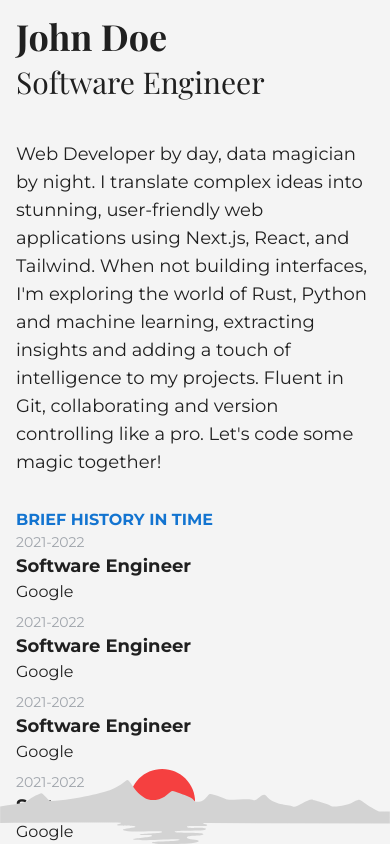
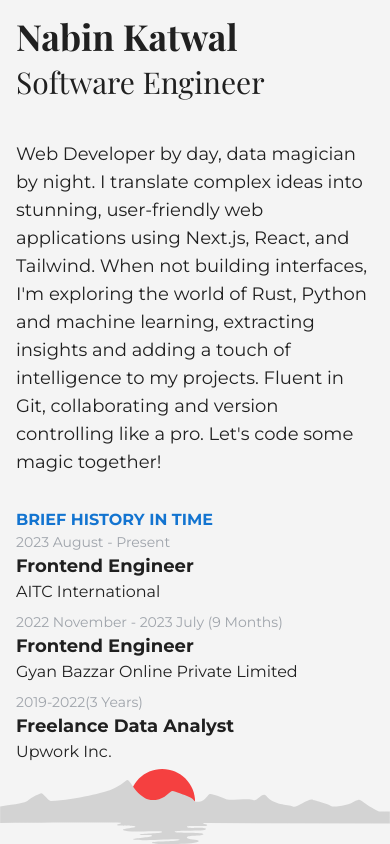
Before and after one commit to nabinkatwal7/portfolio_v3, a React app: page / in a window 390 px wide. Shown: the top 844 px of the page. Built offline with nearby package versions, Linux system fonts and the light colour scheme; the HTML template or start-up script is replaced by a standard one; a web font is replaced by a local one.

Commit message:
completed first iteration

```diff
--- a/package.json
+++ b/package.json
@@ -11,7 +11,8 @@
   },
   "dependencies": {
     "react": "^18.2.0",
-    "react-dom": "^18.2.0"
+    "react-dom": "^18.2.0",
+    "react-icons": "^4.12.0"
   },
   "devDependencies": {
     "@types/react": "^18.2.43",
--- a/src/App.tsx
+++ b/src/App.tsx
@@ -1,18 +1,20 @@
-import './App.css'
+import "./App.css";
 import Home from "./components/Home.tsx";
 import Sunset from "./assets/sunset.svg";
 import Work from "./components/Work.tsx";
+import Footer from "./components/Footer.tsx";
 
 function App() {
   return (
-      <div>
-        <div className="relative min-h-screen">
-          <Home/>
-          <img className="absolute bottom-0 w-screen" src={Sunset} alt="sunset" />
-        </div>
-          <Work/>
+    <div className="pb-10">
+      <div className="relative min-h-screen">
+        <Home />
+        <img className="absolute bottom-0 w-screen" src={Sunset} alt="sunset" />
       </div>
-  )
+      <Work />
+      <Footer />
+    </div>
+  );
 }
 
-export default App
+export default App;
--- /dev/null
+++ b/src/components/Footer.tsx
@@ -0,0 +1,53 @@
+import { FaFacebook, FaGithub, FaInstagram } from "react-icons/fa";
+import { FaXTwitter } from "react-icons/fa6";
+
+
+const Footer = () => {
+  return (
+    <div className="flex flex-col gap-10 px-4 sm:w-[60%] m-auto justify-center pt-4 sm:pt-20">
+      <p className="text-4xl font-bold font-playfair">
+        Oh. In my spare time I read books, play games, watch sports and work on
+        side projects.
+      </p>
+      <div className="flex flex-row gap-4">
+        <a
+          className="text-2xl"
+          target="_blank"
+          href="https://github.com/nabinkatwal7"
+        >
+          <FaGithub />
+        </a>
+        <a
+          className="text-2xl"
+          target="_blank"
+          href="https://facebook.com/profile.php?id=1000093649403272"
+        >
+          <FaFacebook />
+        </a>
+        <a
+          className="text-2xl"
+          target="_blank"
+          href="https://instagram.com/nabinkatwal7"
+        >
+          <FaInstagram />
+        </a>
+        <a
+          className="text-2xl"
+          target="_blank"
+          href="https://twitter.com/badcodelearner"
+        >
+          <FaXTwitter />
+        </a>
+        <a
+          className="text-base"
+          target="_blank"
+          href="mailto:mediocampistaa@gmail.com"
+        >
+          or email me
+        </a>
+      </div>
+    </div>
+  );
+};
+
+export default Footer;
--- a/src/components/Skills.tsx
+++ b/src/components/Skills.tsx
@@ -1,3 +1,4 @@
+import { ProjectData } from "../data/project.ts";
 import { DataAnalysisData, ProgrammingData, SkillsData, VersionControlData } from "../data/skills.ts";
 
 const Skills = () => {
@@ -5,7 +6,7 @@ const Skills = () => {
     <div className="flex flex-col gap-10">
       <p className="text-4xl font-bold font-playfair">My Tech Stack</p>
       <p className="text-2xl font-bold font-playfair">Web Technologies</p>
-      <div className="flex flex-wrap group gap-10 lg:gap-28 lg:items-center justify-center">
+      <div className="flex flex-wrap group gap-10 lg:items-center justify-center">
         {SkillsData.map((item) => (
           <div
             className="flex flex-row gap-10 items-center transition-all hover:scale-110 hover:-rotate-2"
@@ -14,7 +15,7 @@ const Skills = () => {
             <img
               src={item.image}
               alt={item.name}
-              className="w-[70px] h-[70px] object-contain"
+              className="w-[60px] h-[60px] object-contain"
             />
             <span className="absolute top-10 scale-0 rounded bg-gray-800 p-2 text-xs text-white group-hover:scale-100">
               {item.name}
@@ -23,7 +24,7 @@ const Skills = () => {
         ))}
       </div>
       <p className="text-2xl font-bold font-playfair">Version Control</p>
-      <div className="group flex flex-wrap gap-10 lg:gap-28 lg:items-center justify-center">
+      <div className="group flex flex-wrap gap-10 lg:items-center justify-center">
         {VersionControlData.map((item) => (
           <div
             className="flex flex-row gap-10 items-center transition-all hover:scale-110 hover:-rotate-2"
@@ -32,7 +33,7 @@ const Skills = () => {
             <img
               src={item.image}
               alt={item.name}
-              className="w-[70px] h-[70px] object-contain"
+              className="w-[60px] h-[60px] object-contain"
             />
             <span className="absolute top-10 scale-0 rounded bg-gray-800 p-2 text-xs text-white group-hover:scale-100">
               {item.name}
@@ -41,7 +42,7 @@ const Skills = () => {
         ))}
       </div>
       <p className="text-2xl font-bold font-playfair">Data Analysis</p>
-      <div className="group flex flex-wrap gap-10 lg:gap-28 lg:items-center justify-center">
+      <div className="group flex flex-wrap gap-10 lg:items-center justify-center">
         {DataAnalysisData.map((item) => (
           <div
             className="flex flex-row gap-10 items-center transition-all hover:scale-110 hover:-rotate-2"
@@ -50,7 +51,7 @@ const Skills = () => {
             <img
               src={item.image}
               alt={item.name}
-              className="w-[70px] h-[70px] object-contain"
+              className="w-[60px] h-[60px] object-contain"
             />
             <span className="absolute top-10 scale-0 rounded bg-gray-800 p-2 text-xs text-white group-hover:scale-100">
               {item.name}
@@ -59,7 +60,7 @@ const Skills = () => {
         ))}
       </div>
       <p className="text-2xl font-bold font-playfair">Programming</p>
-      <div className="group flex flex-wrap gap-10 lg:gap-28 lg:items-center justify-center">
+      <div className="group flex flex-wrap gap-10 lg:items-center justify-center">
         {ProgrammingData.map((item) => (
           <div
             className="flex flex-row gap-10 items-center transition-all hover:scale-110 hover:-rotate-2"
@@ -68,11 +69,23 @@ const Skills = () => {
             <img
               src={item.image}
               alt={item.name}
-              className="w-[70px] h-[70px] object-contain"
+              className="w-[60px] h-[60px] object-contain"
             />
             <span className="absolute top-10 scale-0 rounded bg-gray-800 p-2 text-xs text-white group-hover:scale-100">
               {item.name}
             </span>
+          </div>
+        ))}
+      </div>
+      <p className="text-2xl font-bold font-playfair">Work</p>
+      <div className="group flex flex-wrap gap-10 lg:items-center justify-center">
+        {ProjectData.map((item) => (
+          <div
+            className="flex flex-col w-[35%] gap-4 justify-center transition-all hover:scale-110 hover:-rotate-2"
+            key={item.id}
+          >
+            <p className="text-2xl font-bold font-playfair" >{item.title}</p>
+            <p>{item.description}</p>
           </div>
         ))}
       </div>
--- a/src/data/description.ts
+++ b/src/data/description.ts
@@ -4,7 +4,7 @@ export type Description = {
     description:string
 }
 export const Description:Description = {
-    name:"John Doe",
+    name:"Nabin Katwal",
     title:"Software Engineer",
     description:"Web Developer by day, data magician by night. I translate complex ideas into stunning," +
         " user-friendly web applications using Next.js, React, and Tailwind. When not building interfaces, I'm" +
--- /dev/null
+++ b/src/data/project.ts
@@ -0,0 +1,27 @@
+export const ProjectData = [
+    {
+        id: "1",
+        title:"Fantasy Football and Live Scores",
+        description:"Project created on Next.js for all fantasy football players, using API Football api."
+    },
+    {
+        id: "2",
+        title:"Portfolio",
+        description:"My personal portfolio, created with Next.js, React, and Tailwind."
+    },
+    {
+        id: "3",
+        title:"Portfolio V3",
+        description:"My personal portfolio, created with Next.js, React, and Tailwind."
+    },
+    {
+        id: "4",
+        title:"Music Recommendation System",
+        description:"Music recommendation system made using React and Spotify API. Uses K Nearest Neighbor algorithm for recommendations."
+    },
+    {
+        id:"5",
+        title:"E Learning Web Platform",
+        description:"E-Learning web platform created with Next.js, React, and Tailwind."
+    }
+]
--- a/src/data/resume.ts
+++ b/src/data/resume.ts
@@ -8,26 +8,21 @@ export type ResumeType = {
 export const ResumeData:ResumeType[] = [
     {
         id:"1",
-        date:"2021-2022",
-        title:"Software Engineer",
-        company:"Google",
+        date:"2023 August - Present",
+        title:"Frontend Engineer",
+        company:"AITC International",
     },
     {
         id:"2",
-        date:"2021-2022",
-        title:"Software Engineer",
-        company:"Google",
+        date:"2022 November - 2023 July (9 Months)",
+        title:"Frontend Engineer",
+        company:"Gyan Bazzar Online Private Limited",
     },
     {
         id:"3",
-        date:"2021-2022",
-        title:"Software Engineer",
-        company:"Google",
+        date:"2019-2022(3 Years)",
+        title:"Freelance Data Analyst",
+        company:"Upwork Inc.",
     },
-    {
-        id:"4",
-        date:"2021-2022",
-        title:"Software Engineer",
-        company:"Google",
-    },
+
 ]
```
Also changed, not shown: 1 other file (tests, documents, lock files or other folders).
